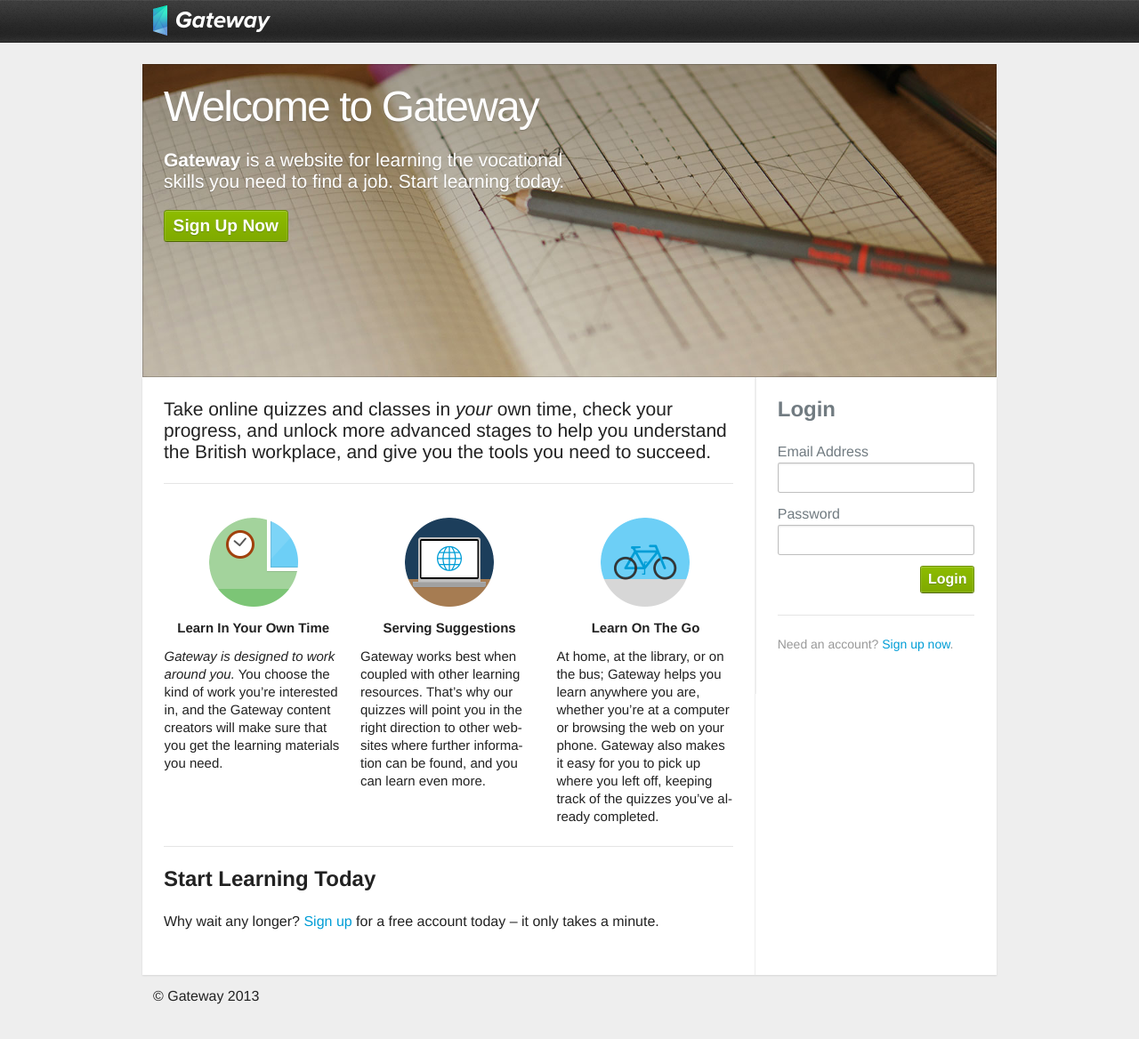
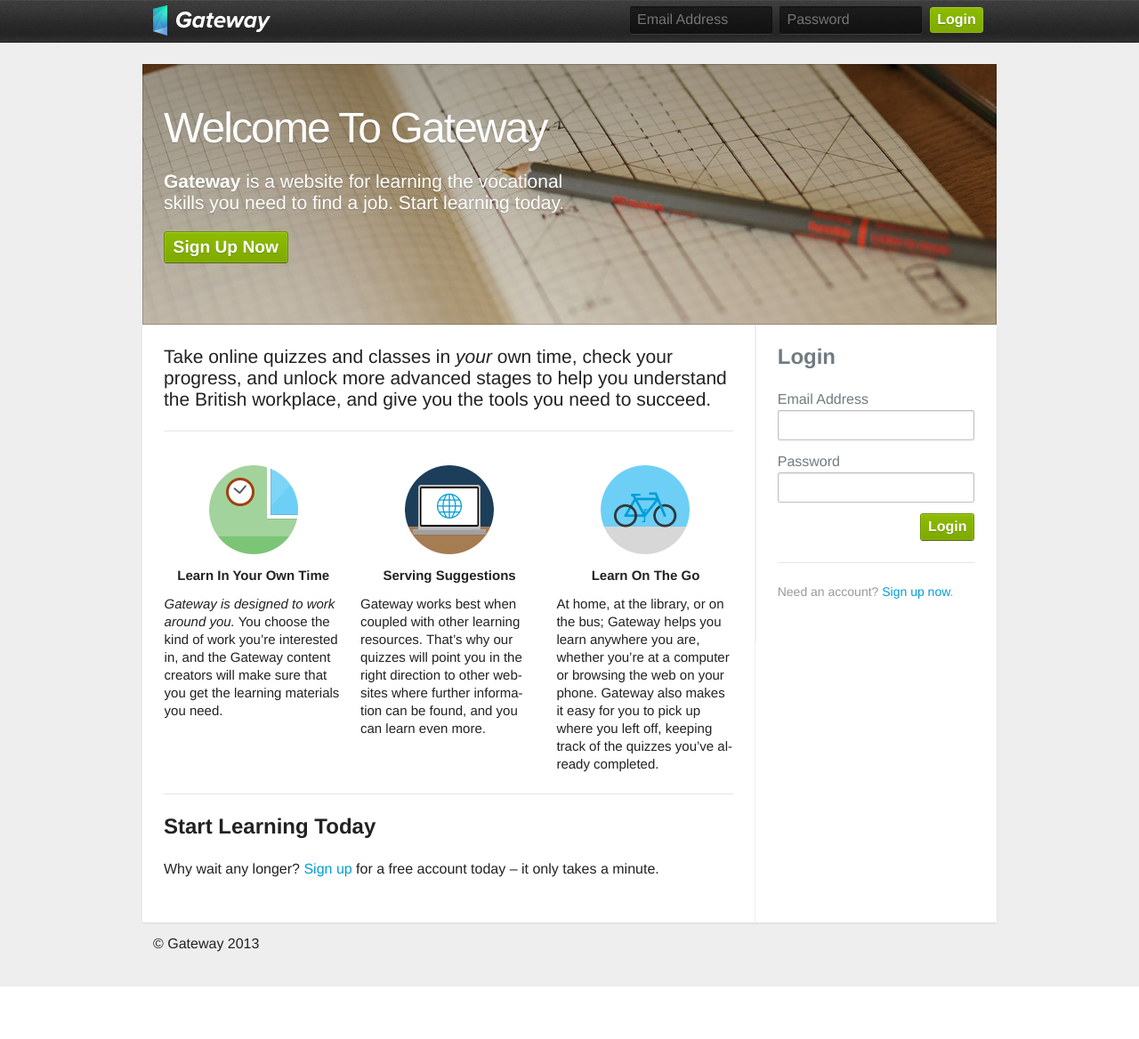
Before and after one commit to daneden/serious-games, a PHP site: page / in a window 1280 px wide. Shown: the whole page at 89% size. After the commit the page ends 1109 px from the top, so only its background shows below. Run offline with PHP 8.4, Linux system fonts and the light colour scheme; some libraries are stand-ins or nearby versions.

Commit message:
Add header login form, 404 page

```diff
--- a/assets/css/style.css
+++ b/assets/css/style.css
@@ -53,6 +53,10 @@ audio:not([controls]) {
 
 img {
 	display: block;
+}
+
+.img {
+	max-width: 100%;
 }
 
 	a img {
@@ -469,6 +473,7 @@ table {
 	/* Clearfix */
 	overflow: hidden;
 	*overflow: visible;
+	min-height: 1px;
 }
 
 	/* Nested Grids */
@@ -725,6 +730,36 @@ html {
 		margin-top: -.375rem;
 	}
 
+	.header-login {
+		width: 400px;
+		top: -.3em;
+	}
+
+		@media screen and (max-width: 600px) {
+			.header-login {
+				display: none;
+			}
+		}
+
+		.header-login .input {
+			width: 40%;
+			display: inline-block;
+			padding-top: .2em;
+			padding-bottom: .2em;
+			margin-right: .25em;
+			background-color: #222;
+			background-color: rgba(0,0,0,.5);
+			border: 0;
+			box-shadow: inset 0 1px 2px rgba(0,0,0,.4), 0 1px rgba(255,255,255,.1);
+			color: #eee;
+		}
+
+		.header-login .butt {
+			width: 15%;
+			display: inline-block;
+			border: 0;
+		}
+
 	.user-nav {
 		float: right;
 		z-index: 1;
@@ -862,9 +897,15 @@ html {
 	box-shadow: inset 0 0 0 1px rgba(0,0,0,.2)
 }
 
+	.hero-logo {
+		margin: 0 auto 1.5rem;
+	}
+
 	.hero-intro {
+		max-width: 480px;
 		max-width: 30rem;
-		min-height: 19rem;
+		padding: 24px 0;
+		padding: 1.5rem 0;
 	}
 
 .landing-promo {
--- a/inc/header.php
+++ b/inc/header.php
@@ -43,6 +43,14 @@
 				<li><a class="isle" href="/logout.php">Log Out</a></li>
 			</ul>
 		</nav>
+		<?php } else { ?>
+		<form action="inc/globals/login.php" class="alignright header-login" method="post">
+			<label class="visually-hidden" for="email-address">Email Address</label>
+			<input class="input in" type="text" placeholder="Email Address" name="email-address" value="">
+			<label class="visually-hidden" for="password">Password</label>
+			<input class="input in" type="password" placeholder="Password" name="password" value="">
+			<input class="butt butt-primary p submit" type="submit" value="Login">
+		</form>
 		<?php } ?>
 	</div>
 </header>
--- a/index.php
+++ b/index.php
@@ -2,7 +2,7 @@
 <div class="wrap">
 	<div class="home-hero island">
 		<div class="hero-intro">
-			<h1>Welcome to Gateway</h1>
+			<h1>Welcome To Gateway</h1>
 			<p class="intro"><strong>Gateway</strong> is a website for learning the vocational skills you need to find a job. Start learning today.</p>
 			<p><a class="butt butt-primary butt-big" href="/signup.php">Sign Up Now</a></p>
 		</div>
```
Also changed, not shown: 404.php (added, +14 -0 lines), assets/images/gateway-logo.png (added).
